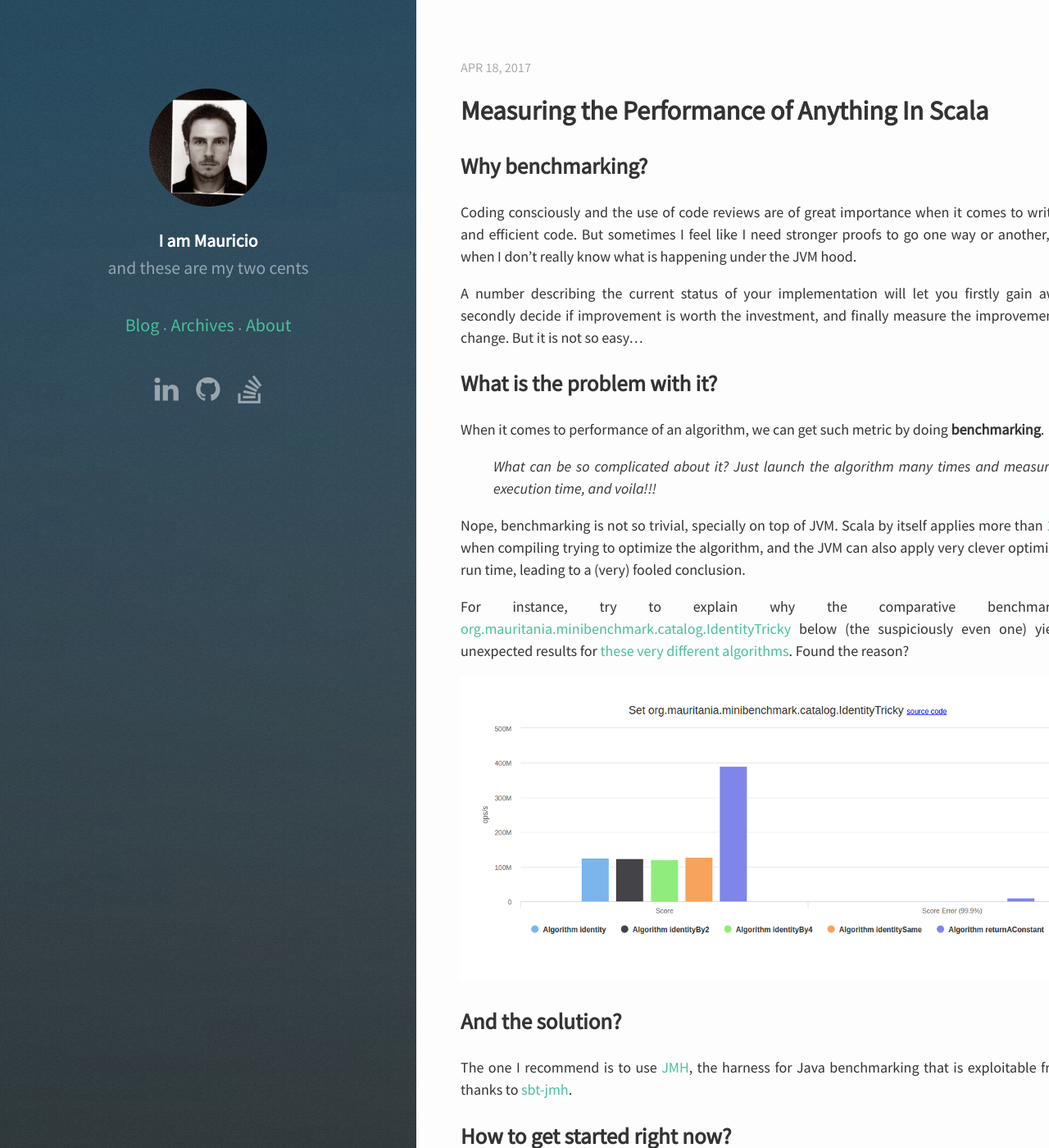
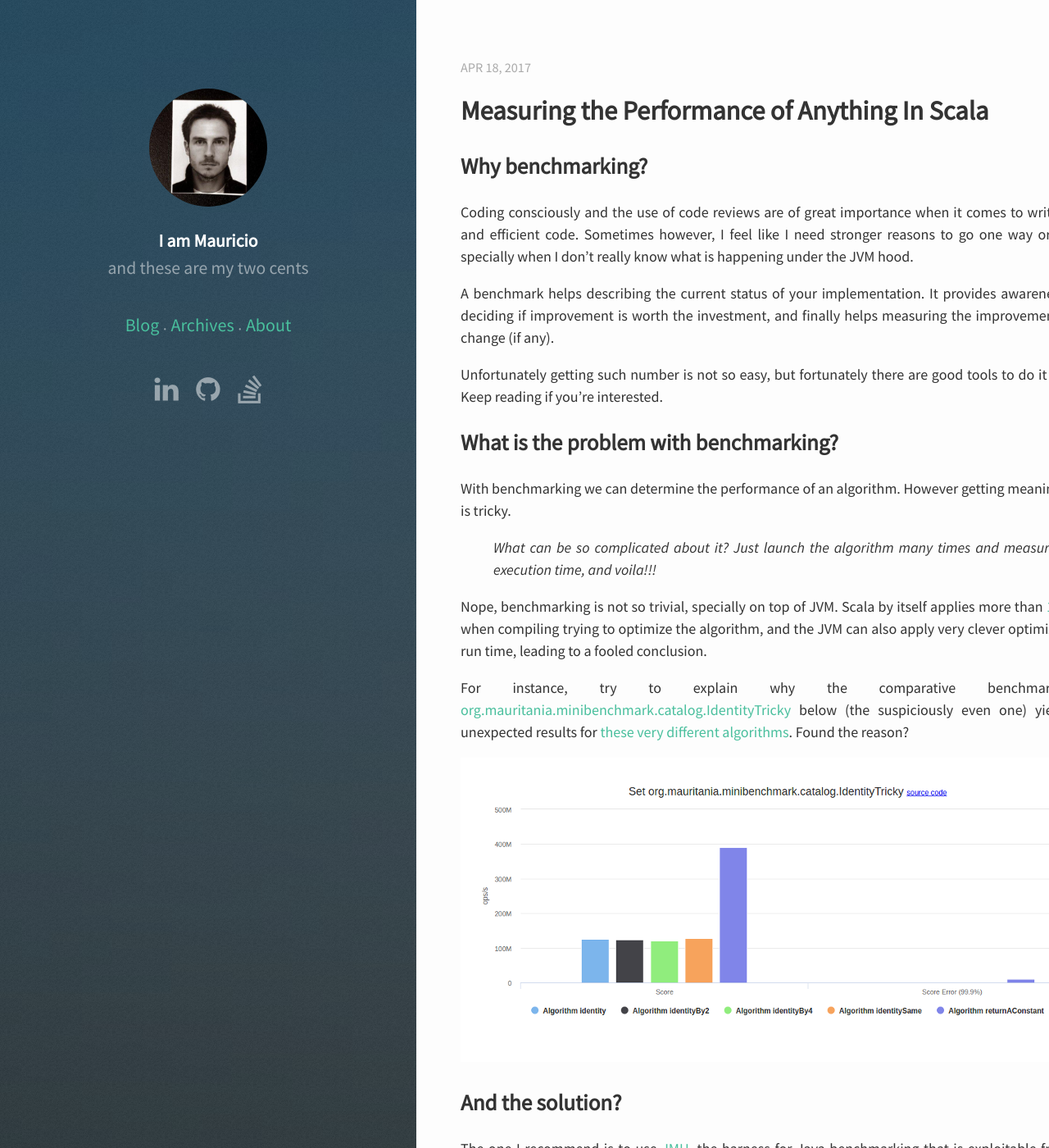
Before and after one commit to mauriciojost/mauriciojost.github.io, a Jekyll site: the page built from _posts/2017-04-19-benchmarking-in-scala.markdown, in a window 1280 px wide and 1400 px high. Shown: the whole window at 82% size. Built offline with Jekyll 4.4.1, drawn with Linux system fonts in a browser that asks for light colours; nearby versions of some CDN libraries; Markdown is read by kramdown in place of the engine named in the settings; comment, search, counter and statistics services are not loaded; some of the changed text lies outside the part shown.

Commit message:
Minor auto-review fixes on benchmarking post

```diff
--- a/_posts/2017-04-19-benchmarking-in-scala.markdown
+++ b/_posts/2017-04-19-benchmarking-in-scala.markdown
@@ -14,25 +14,23 @@
 ## Why benchmarking?
 
 
-Coding consciously and the use of code reviews are of great importance when it comes to writing clean and efficient code.
-But sometimes I feel like I need stronger proofs to go one way or another, specially when I don't really know what is
-happening under the JVM hood.
+Coding consciously and the use of code reviews are of great importance when it comes to writing clean and efficient code. Sometimes however, I feel like I need stronger reasons to go one way or another, specially when I don't really know what is happening under the JVM hood.
 
-A number describing the current status of your implementation will let you firstly gain awareness,
-secondly decide if improvement is worth the investment,
-and finally measure the improvement of your change. But it is not so easy...
+A benchmark helps describing the current status of your implementation. It provides awareness, helps deciding if improvement is worth the investment, and finally helps measuring the improvement of your change (if any).
+
+Unfortunately getting such number is not so easy, but fortunately there are good tools to do it correctly. Keep reading if you're interested.
 
 <!--more-->
 
-## What is the problem with it?
+## What is the problem with benchmarking?
 
-When it comes to performance of an algorithm, we can get such metric by doing **benchmarking**.
+With benchmarking we can determine the performance of an algorithm. However getting meaningful data is tricky.
 
 > _What can be so complicated about it? Just launch the algorithm many times and measure its execution time, and voila!!!_
 
 Nope, benchmarking is not so trivial, specially on top of JVM. Scala by itself applies more than
 [15 phases](https://wiki.scala-lang.org/display/SIW/Overview+of+Compiler+Phases) when
-compiling trying to optimize the algorithm, and the JVM can also apply very clever optimizations at run time, leading to a (very) fooled conclusion.
+compiling trying to optimize the algorithm, and the JVM can also apply very clever optimizations at run time, leading to a fooled conclusion.
 
 For instance, try to explain why the comparative benchmark set
 [org.mauritania.minibenchmark.catalog.IdentityTricky](https://mauriciojost.github.io/scala-benchmark/)
@@ -44,13 +42,15 @@
 
 ## And the solution?
 
-The one I recommend is to use [JMH](http://openjdk.java.net/projects/code-tools/jmh/), the harness for Java benchmarking that is
-exploitable from Scala thanks to [sbt-jmh](https://github.com/ktoso/sbt-jmh).
+The one I recommend is to use [JMH](http://openjdk.java.net/projects/code-tools/jmh/), the harness for Java benchmarking that is exploitable from Scala thanks to [sbt-jmh](https://github.com/ktoso/sbt-jmh).
+
+There is also [ScalaMeter](https://scalameter.github.io/) that should be taken into account, I haven't personally used it yet at the moment of writing this post.
 
 ## How to get started right now?
 
 **I've set up a [project github/scala-benchmark](https://github.com/mauriciojost/scala-benchmark) which
 renders [visual reports](https://mauriciojost.github.io/scala-benchmark/) that GitHub can display via GitHub pages.**
+Help yourself and fork it if you like the idea.
 
 ## References
 
```
